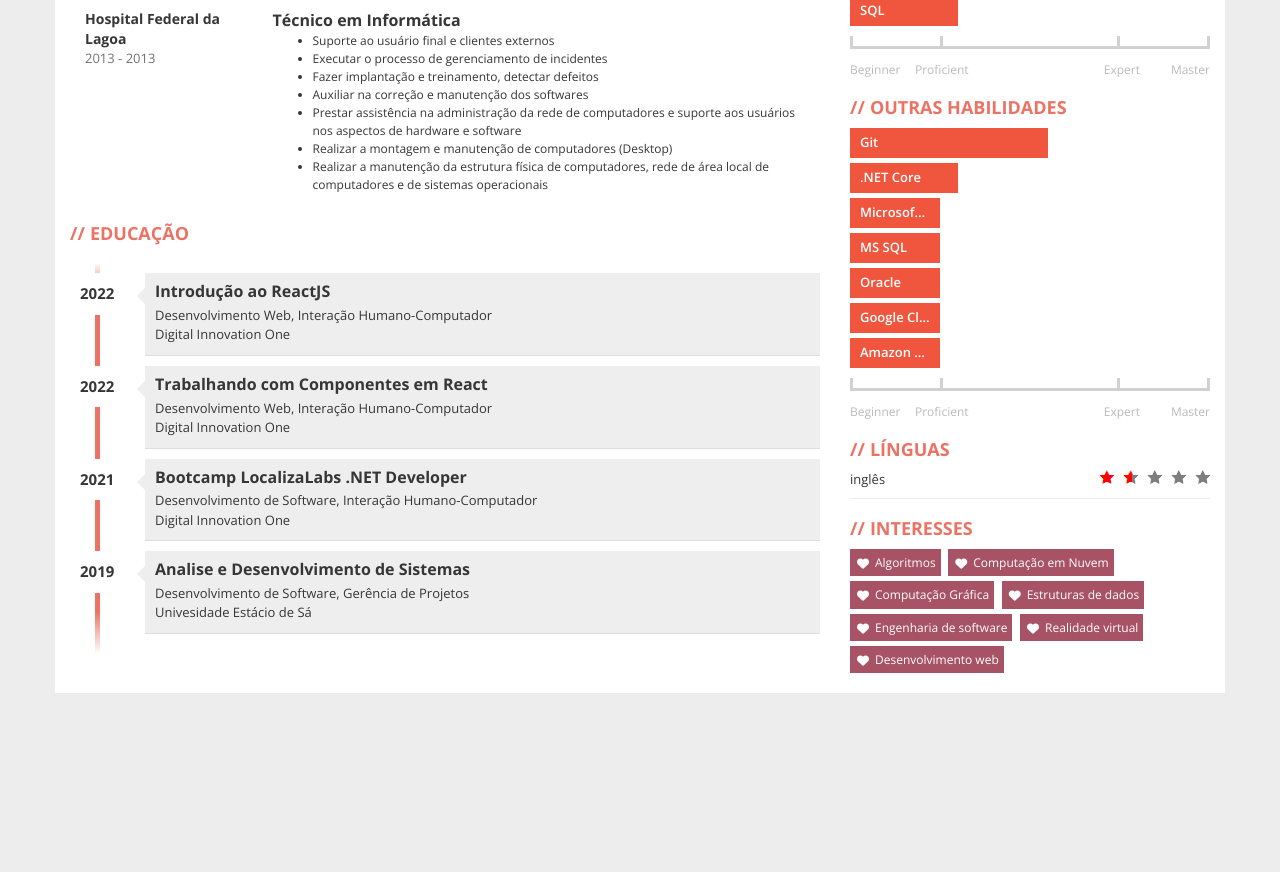
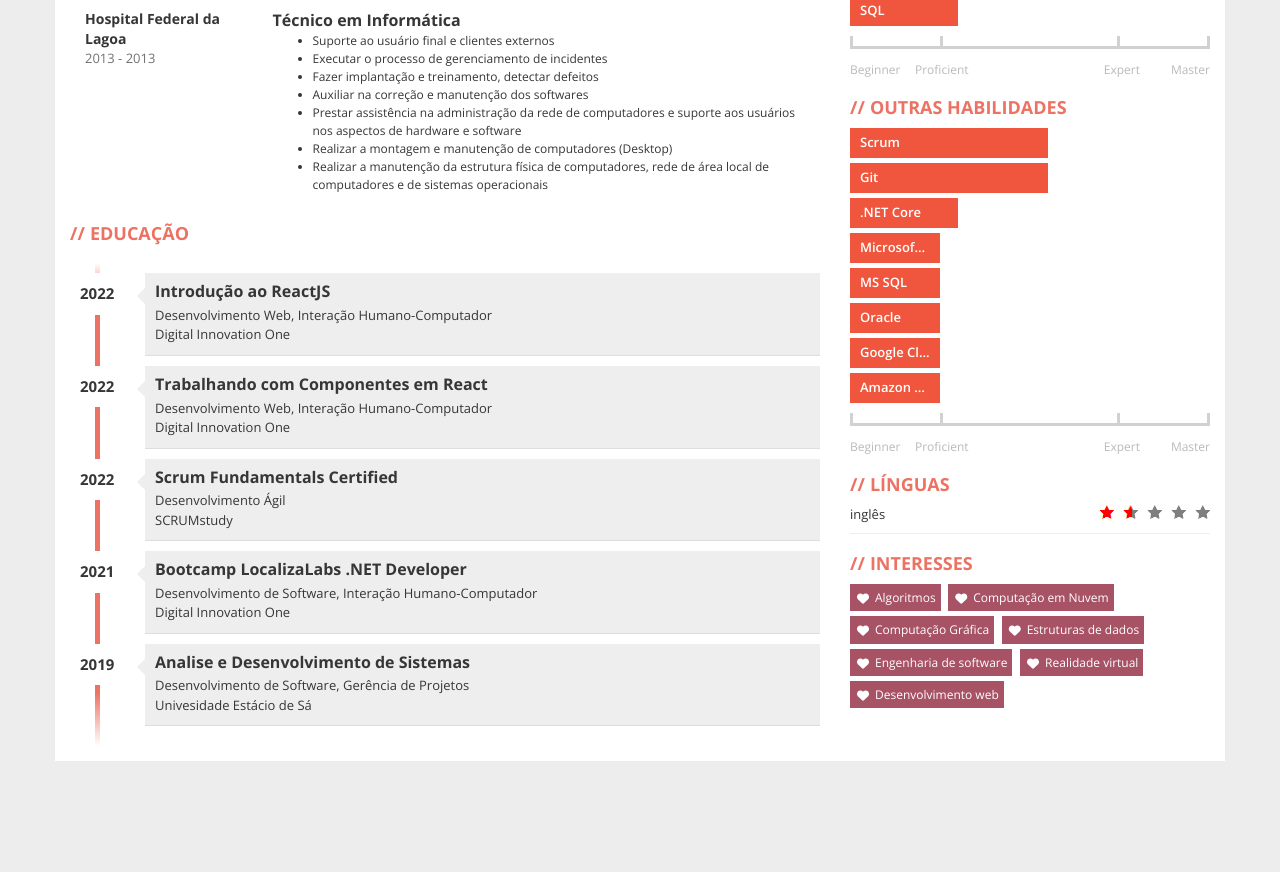
Before and after one commit to fprocaci/fprocaci.github.io, a plain HTML site: page index.html in a window 1280 px wide. Shown: the part 816-1688 px from the top of the page. Before the commit the page ends 1620 px from the top, so only its background shows below. Drawn offline with nearby package versions, Linux system fonts and the light colour scheme.

Commit message:
Atualizando CV

```diff
--- a/index.html
+++ b/index.html
@@ -155,6 +155,16 @@
                             </div>
                         </li>
                         <li>
+                            <div class="year pull-left">2022</div>
+                            <div class="description pull-right">
+                                <h3>Scrum Fundamentals Certified</h3>
+                                <p>Desenvolvimento Ágil
+                                    <br>
+                                    SCRUMstudy
+                                </p>
+                            </div>
+                        </li>
+                        <li>
                             <div class="year pull-left">2021</div>
                             <div class="description pull-right">
                                 <h3>Bootcamp LocalizaLabs .NET Developer</h3>
@@ -258,6 +268,7 @@
                 <div class="box">
                     <h2>Outras habilidades</h2>
                     <div class="skills">
+                        <div class="item-skills" data-percent="0.55" style="width: 306px;">Scrum</div>
                         <div class="item-skills" data-percent="0.55" style="width: 306px;">Git</div>
                         <div class="item-skills" data-percent="0.30" style="width: 306px;">.NET Core</div>
                         <div class="item-skills" data-percent="0.25" style="width: 288px;">Microsoft Azure</div>
```
